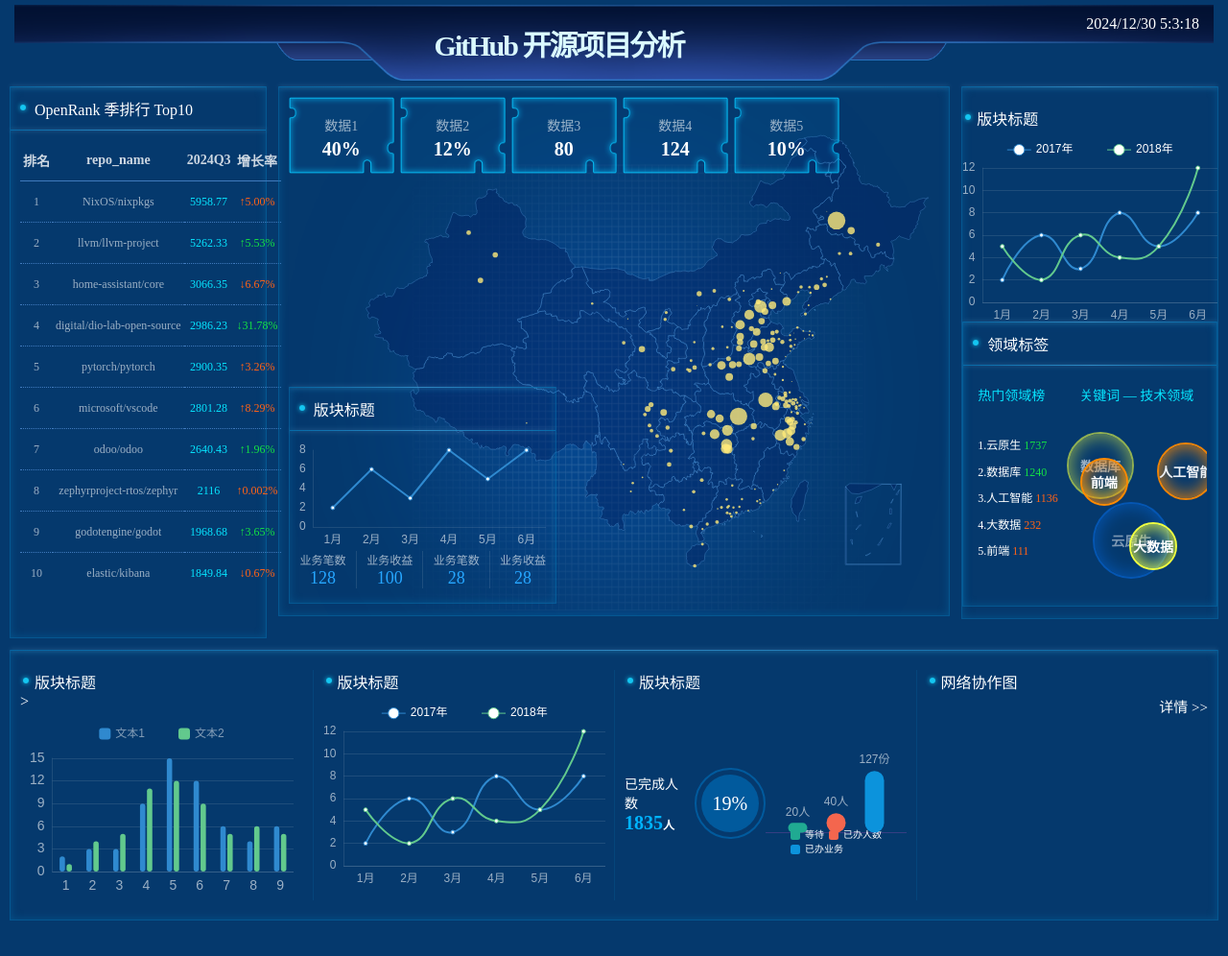
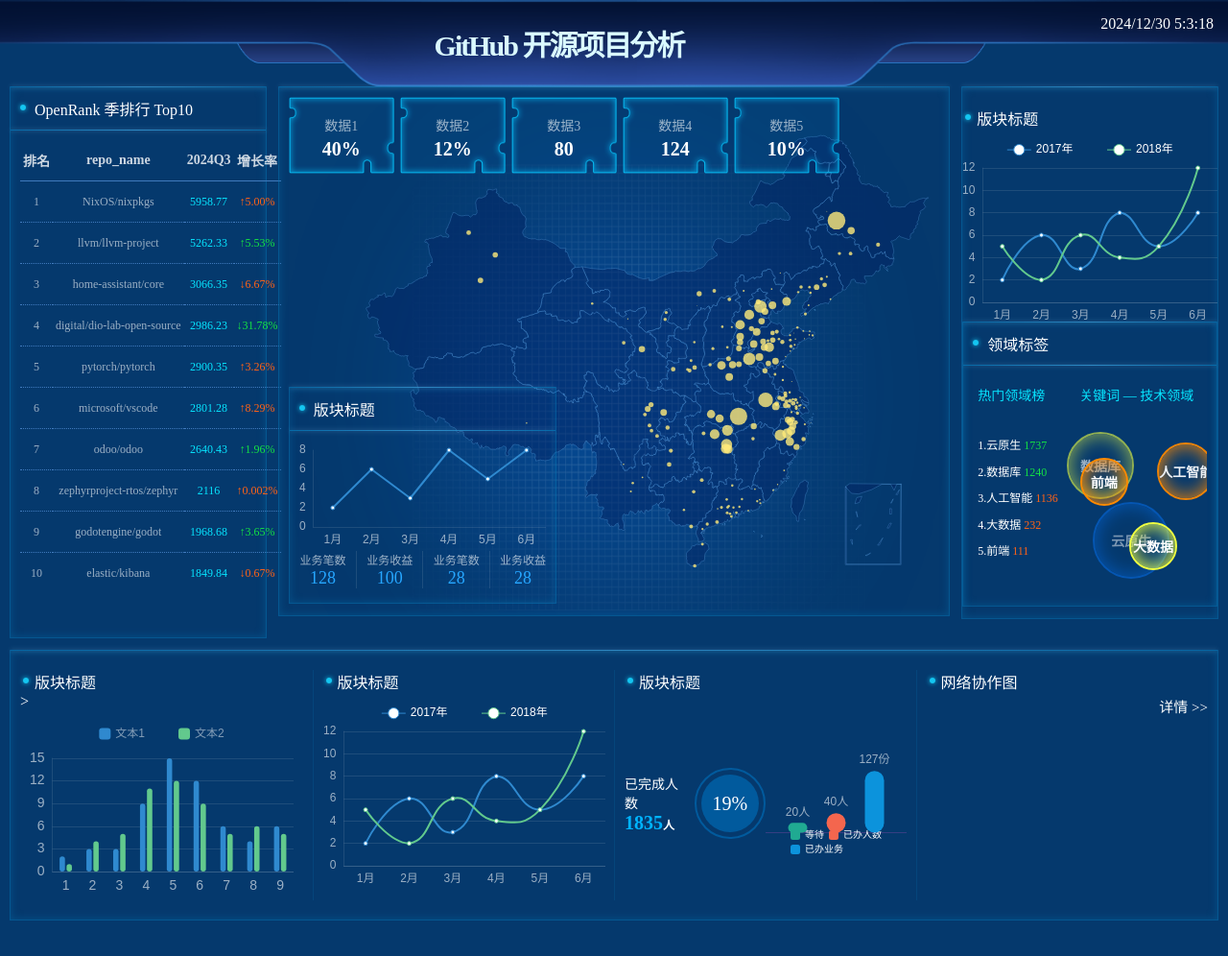
Before and after one commit to xiaoxinyusss/Open-Rank, a plain HTML site: page code/Panel2_world/index.html in a window 1280 px wide. Shown: the whole page at 96% size. Drawn offline with nearby package versions, Linux system fonts and the light colour scheme; no server answers.

Commit message:
修改标题式样

```diff
--- a/code/Panel2_world/css/style.css
+++ b/code/Panel2_world/css/style.css
@@ -56,10 +56,10 @@ i{font-style: normal;}
 .head {
   position: relative;
   height: 90px;
-  margin: 0 15px;
+  margin: 0 0cqi;
   padding-right: 60px;
   background: url(../images/head_bg.png) no-repeat center center;
-  background-size: 110% auto;
+  background-size: 120% 100%;
   display: flex;
   align-items: center;
   justify-content: space-between;
```
